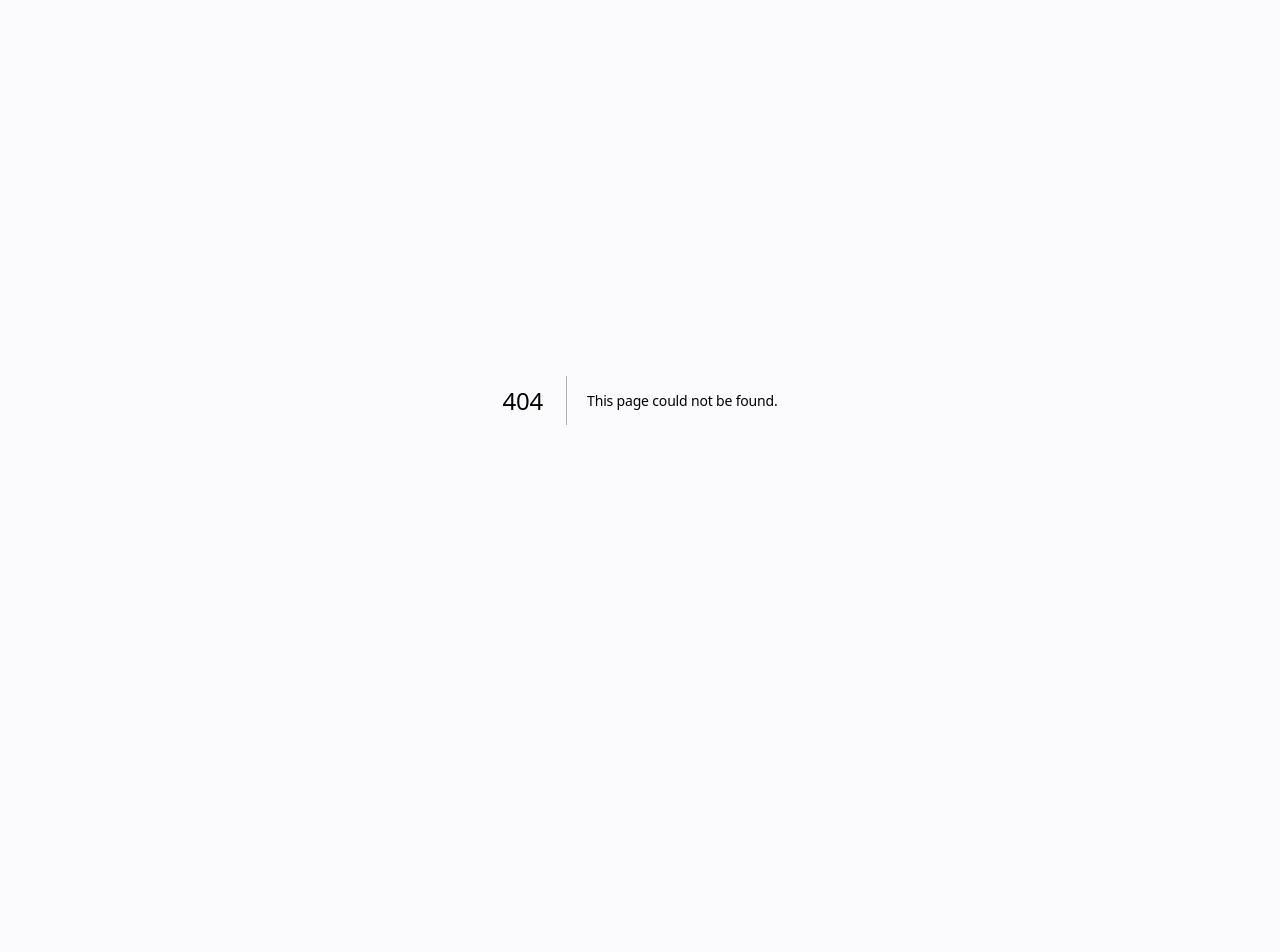
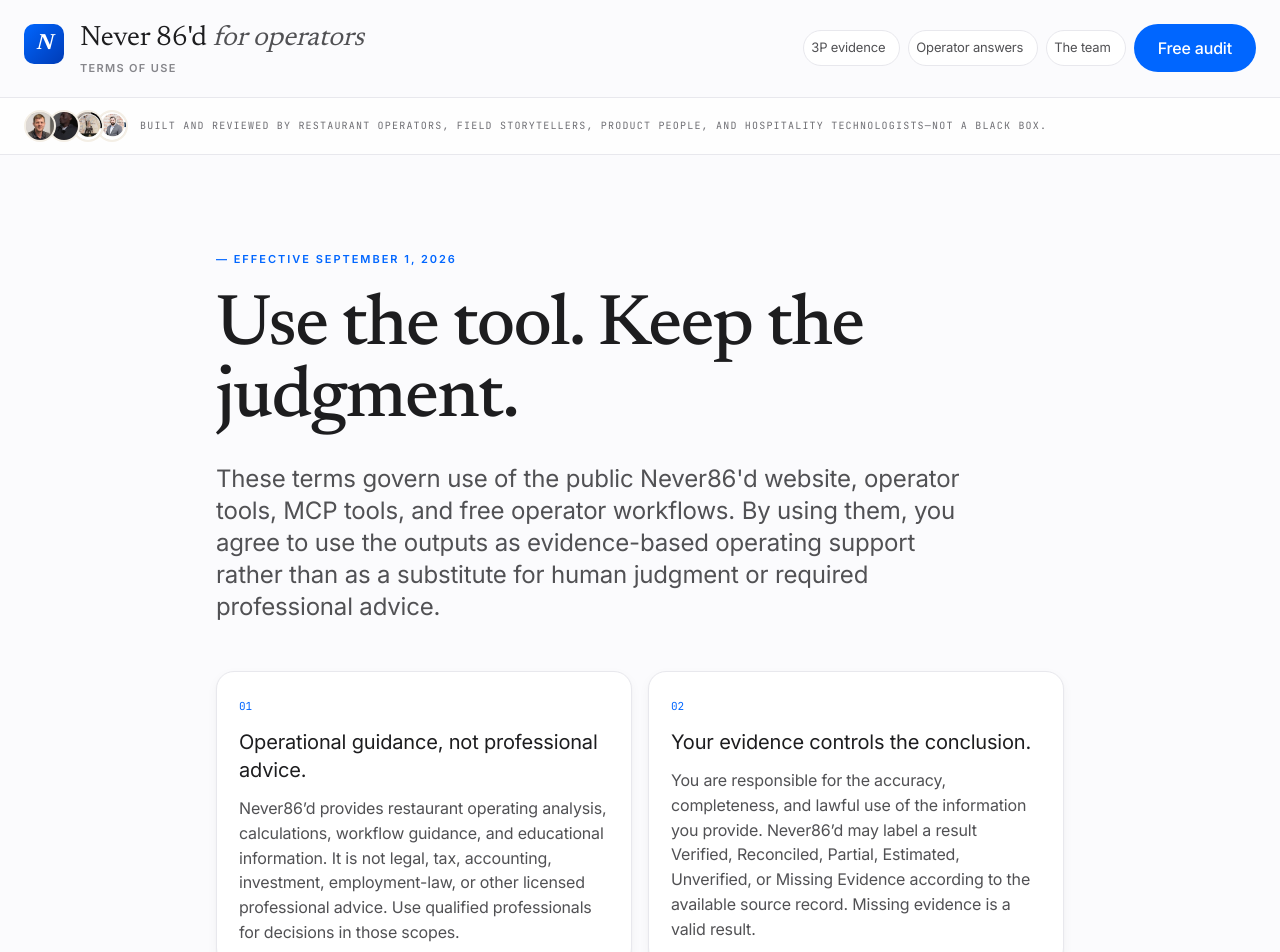
Before and after one commit to mykemueller1-ctrl/never86, a Next.js app: page /terms in a window 1280 px wide. Before the commit this address had no page. Shown: the top 952 px of the page. Before the commit the page ends 800 px from the top, so only its background shows below. Built offline with nearby package versions, Linux system fonts and the light colour scheme.

Commit message:
Add Never86 terms page

```diff
--- /dev/null
+++ b/src/app/terms/page.tsx
@@ -0,0 +1,91 @@
+import type { Metadata } from 'next';
+import Link from 'next/link';
+import { MarketplaceAuditFooter, MarketplaceAuditHeader } from '@/components/MarketplaceAuditShell';
+
+export const metadata: Metadata = {
+  title: "Terms of use | Never86'd",
+  description: "Terms for Never86'd public restaurant operator intelligence and free operator workflows.",
+  alternates: { canonical: 'https://www.never86.ai/terms' },
+};
+
+const TERMS = [
+  {
+    title: 'Operational guidance, not professional advice.',
+    body: 'Never86’d provides restaurant operating analysis, calculations, workflow guidance, and educational information. It is not legal, tax, accounting, investment, employment-law, or other licensed professional advice. Use qualified professionals for decisions in those scopes.',
+  },
+  {
+    title: 'Your evidence controls the conclusion.',
+    body: 'You are responsible for the accuracy, completeness, and lawful use of the information you provide. Never86’d may label a result Verified, Reconciled, Partial, Estimated, Unverified, or Missing Evidence according to the available source record. Missing evidence is a valid result.',
+  },
+  {
+    title: 'No automatic accusation.',
+    body: 'A variance, refund, fee, payout difference, clock issue, void, discount, silence signal, or other exception is not by itself proof of theft, fraud, misconduct, a contract violation, a bank error, or recoverable money. Those conclusions require the evidence appropriate to the claim.',
+  },
+  {
+    title: 'No guaranteed savings or outcomes.',
+    body: 'Observed target gaps, exposed dollars, modeled opportunities, and reconciliation differences are not guaranteed savings, recoveries, or future financial results. Restaurant outcomes depend on execution, source quality, local conditions, and management decisions.',
+  },
+  {
+    title: 'Human approval stays in the loop.',
+    body: 'Public Never86’d tools are read-only. Never86’d may draft or recommend actions, but operators remain responsible for approving external messages, vendor requests, payroll or staffing changes, refunds, payments, disciplinary decisions, access changes, and other consequential actions.',
+  },
+  {
+    title: 'Independent product.',
+    body: 'Never86’d is independent and is not affiliated with or endorsed by DoorDash, Uber Eats, Grubhub, ezCater, Toast, or other third-party platforms discussed or analyzed unless a separate written agreement explicitly states otherwise.',
+  },
+  {
+    title: 'Free operator scope.',
+    body: 'The intended launch model provides one location and one primary operator workflow free. Additional locations, seats, persistence, integrations, automation, role-based controls, or enterprise services may be offered separately and may require paid terms.',
+  },
+  {
+    title: 'Use the service lawfully and safely.',
+    body: 'Do not submit credentials, malware, unlawful content, or data you are not authorized to use. Do not use Never86’d to fabricate evidence, evade controls, impersonate people, or make unsupported accusations about employees, vendors, guests, or third parties.',
+  },
+];
+
+export default function TermsPage() {
+  return (
+    <main className="compass min-h-screen">
+      <MarketplaceAuditHeader label="Terms of use" />
+
+      <section className="max-w-4xl mx-auto px-6 pt-16 md:pt-24 pb-12">
+        <p className="compass-eyebrow mb-6">— Effective September 1, 2026</p>
+        <h1 className="compass-display text-5xl md:text-7xl mb-7">Use the tool. Keep the judgment.</h1>
+        <p className="compass-body text-xl md:text-2xl max-w-3xl leading-relaxed">
+          These terms govern use of the public Never86&apos;d website, operator tools, MCP tools, and free operator workflows. By using them, you agree to use the outputs as evidence-based operating support rather than as a substitute for human judgment or required professional advice.
+        </p>
+      </section>
+
+      <section className="max-w-4xl mx-auto px-6 pb-16">
+        <div className="grid gap-4 md:grid-cols-2">
+          {TERMS.map((term, index) => (
+            <article key={term.title} className="compass-card">
+              <span className="font-mono text-[11px]" style={{ color: '#0066ff' }}>{String(index + 1).padStart(2, '0')}</span>
+              <h2 className="!mt-3 text-xl">{term.title}</h2>
+              <p className="compass-body text-base leading-relaxed mt-3">{term.body}</p>
+            </article>
+          ))}
+        </div>
+      </section>
+
+      <section className="border-y border-[#e8e8ed] bg-white">
+        <div className="max-w-4xl mx-auto px-6 py-14">
+          <p className="compass-eyebrow mb-4">— Source and privacy rules</p>
+          <p className="compass-body text-lg leading-relaxed max-w-3xl">
+            The <Link className="underline" href="/evidence-standard">evidence standard</Link> and <Link className="underline" href="/privacy">privacy policy</Link> form part of the operating boundary for public Never86&apos;d workflows.
+          </p>
+        </div>
+      </section>
+
+      <section className="max-w-4xl mx-auto px-6 py-16">
+        <p className="compass-eyebrow mb-4">— Contact</p>
+        <h2 className="compass-display text-3xl md:text-4xl">Questions about these terms.</h2>
+        <p className="compass-body text-lg mt-4 max-w-2xl">
+          Email <a className="underline" href="mailto:myke@n86.app">myke@n86.app</a> with the page or workflow involved and the specific question.
+        </p>
+      </section>
+
+      <MarketplaceAuditFooter />
+    </main>
+  );
+}
```
